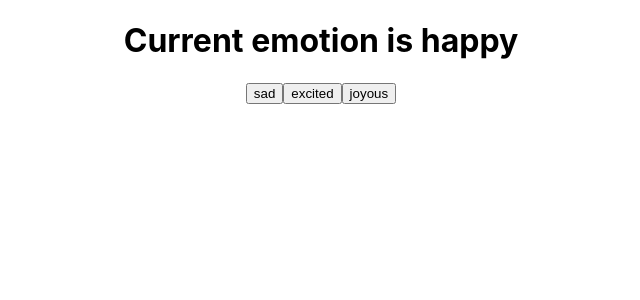
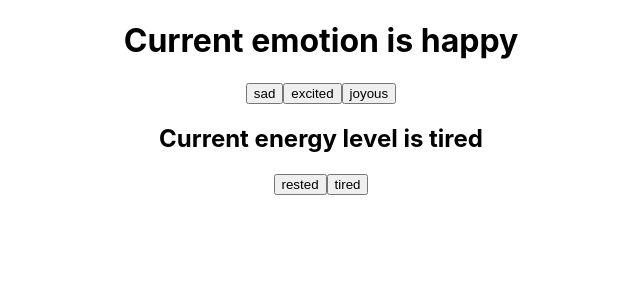
Before and after one commit to D-Whipp/react-essentials, a React (Create React App) app in the folder Ex_Files_React_js_EssT/Ex_Files_React_js_EssT/Exercise Files/Ch04/04_03/start/react-app/: page / in a window 1280 px wide. Shown: the top 300 px of the page, without its empty margins (319-959 px from the left). Built offline with nearby package versions, Linux system fonts and the light colour scheme.

Commit message:
setup and passed arguments into a dependency array

```diff
--- a/Ex_Files_React_js_EssT/Ex_Files_React_js_EssT/Exercise Files/Ch04/04_03/start/react-app/src/App.js
+++ b/Ex_Files_React_js_EssT/Ex_Files_React_js_EssT/Exercise Files/Ch04/04_03/start/react-app/src/App.js
@@ -3,18 +3,25 @@ import { useState, useEffect } from 'react';
 
 function App({ library }) {
   const [emotion, setEmotion] = useState('happy');
+  const [secondary, setSecondary] = useState('tired');
 
   useEffect(() => {
     console.log(`It's ${emotion} right now.`);
   }, [emotion]);
   console.log(emotion);
 
+  useEffect(() => {
+    console.log(`It's ${secondary} around here.`);
+  }, [secondary]);
   return (
     <div className="App">
       <h1>Current emotion is {emotion}</h1>
       <button onClick={() => setEmotion('sad')}>sad</button>
       <button onClick={() => setEmotion('excited')}>excited</button>
       <button onClick={() => setEmotion('joyous')}>joyous</button>
+      <h2>Current energy level is {secondary}</h2>
+      <button onClick={() => setSecondary('rested')}>rested</button>
+      <button onClick={() => setSecondary('tired')}>tired</button>
     </div>
   );
 }
```
